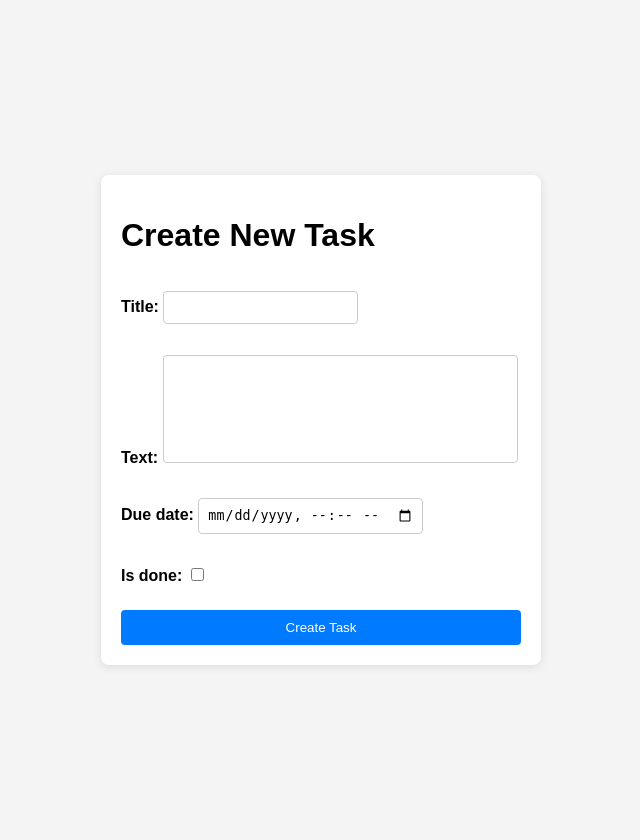
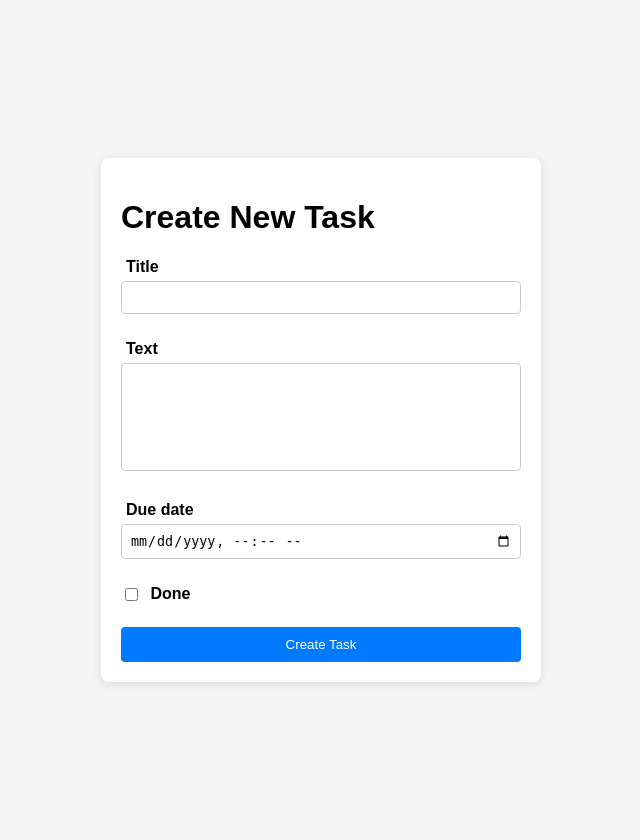
Before and after one commit to IgnacioGarcia198/My-Task-Manager-Django, a Django app: page /task-manager/create_task in a window 1280 px wide. Shown: the whole page, without its empty margins (319-959 px from the left). Run offline with Django 5.2, Linux system fonts and the light colour scheme.

Commit message:
Some polishing of create task page ui

```diff
--- a/TaskManagerApp/forms.py
+++ b/TaskManagerApp/forms.py
@@ -6,18 +6,25 @@
         input_formats=['%Y-%m-%dT%H:%M'],  # This format must match the input's string
         widget=forms.DateTimeInput(attrs={
             'type': 'datetime-local',
-            'step': 60  # Increment of step in seconds (set to 60 for minute-wise selection)
+            'step': 60,  # Increment of step in seconds (set to 60 for minute-wise selection)
+            'class': 'input'  # Add a class for styling
         }),
     )
     text = forms.CharField(widget=forms.Textarea(attrs={
         'rows': 6,
-        'cols': 40,
-        'style': 'resize:none; overflow:auto;'
+        'class': 'textarea'  # Use class instead of 'cols' and inline styles
     }))
+    is_done = forms.BooleanField(
+        widget=forms.CheckboxInput(attrs={'class': 'checkbox'}),
+        label='Done',
+        required=False
+    )
     class Meta:
         model = Task
         fields = ['title', 'text', 'due_date', 'is_done']
 
     def __init__(self, *args, **kwargs):
         super(TaskForm, self).__init__(*args, **kwargs)
+        self.fields['title'].widget.attrs.update({'class': 'input'})  # Apply consistent input class
+        self.fields['is_done'].widget.attrs.update({'class': 'checkbox'})
         self.fields['is_done'].initial = False
--- a/TaskManagerApp/static/TaskManagerApp/css/create_task_styles.css
+++ b/TaskManagerApp/static/TaskManagerApp/css/create_task_styles.css
@@ -18,36 +18,57 @@
     max-width: 400px;
 }
 
-.task-form {
-    display: flex;
-    flex-direction: column;
-}
-
-.task-form p {
-    margin-bottom: 15px;
-}
-
-.task-form label {
-    font-weight: bold;
-    margin-bottom: 5px;
-}
-
-.task-form input, .task-form textarea {
-    padding: 8px;
-    border: 1px solid #ccc;
-    border-radius: 4px;
-}
-
-.task-form button.btn {
+.btn {
     padding: 10px 20px;
     background-color: #007bff;
     color: white;
     border: none;
     border-radius: 4px;
     cursor: pointer;
-    margin-top: 10px;
+    display: block;  /* Makes the button block to fill the form width */
+    width: 100%;
 }
 
-.task-form button.btn:hover {
+.btn:hover {
     background-color: #0056b3;
 }
+
+.form-group {
+    margin-bottom: 15px;
+}
+
+label {
+    display: inline-block;
+    vertical-align: middle;
+    margin-left: 5px;  /* Adds space between the checkbox and the label */
+    font-weight: bold;  /* Makes the label text bold */
+    margin-bottom: 5px; /* Adds space below the label for better separation */
+}
+
+/* Additional styles for form elements */
+.input, .textarea {
+    width: 100%;
+    padding: 8px;
+    border: 1px solid #ccc;
+    border-radius: 4px;
+    box-sizing: border-box;  /* Ensures padding doesn't affect width */
+}
+
+.error {
+    color: red;
+}
+
+.textarea {
+    resize: none;  /* Disables resizing of the textarea */
+}
+
+.checkbox {
+    display: inline-block;  /* Aligns the checkbox input and label on the same line */
+    position: relative;  /* Establishes a positioning context */
+    padding-left: 25px;  /* Makes room for the checkbox inside the label */
+}
+
+/* Additional space considerations for better layout */
+.input, .textarea, .checkbox {
+    margin-bottom: 10px;  /* Adds space below each type of input */
+}
--- a/TaskManagerApp/templates/TaskManagerApp/create_task.html
+++ b/TaskManagerApp/templates/TaskManagerApp/create_task.html
@@ -9,9 +9,24 @@
 <body>
     <div class="form-container">
         <h1>Create New Task</h1>
-        <form method="post" class="task-form">
+        <form method="post">
             {% csrf_token %}
-            {{ form.as_p }}
+            <p>
+                <label for="{{ form.title.id_for_label }}">{{ form.title.label }}</label>
+                {{ form.title }}
+            </p>
+            <p>
+                <label for="{{ form.text.id_for_label }}">{{ form.text.label }}</label>
+                {{ form.text }}
+            </p>
+            <p>
+                <label for="{{ form.due_date.id_for_label }}">{{ form.due_date.label }}</label>
+                {{ form.due_date }}
+            </p>
+            <p>
+                {{ form.is_done }}
+                <label for="{{ form.is_done.id_for_label }}">{{ form.is_done.label }}</label>
+            </p>
             <button type="submit" class="btn">Create Task</button>
         </form>
     </div>
```
